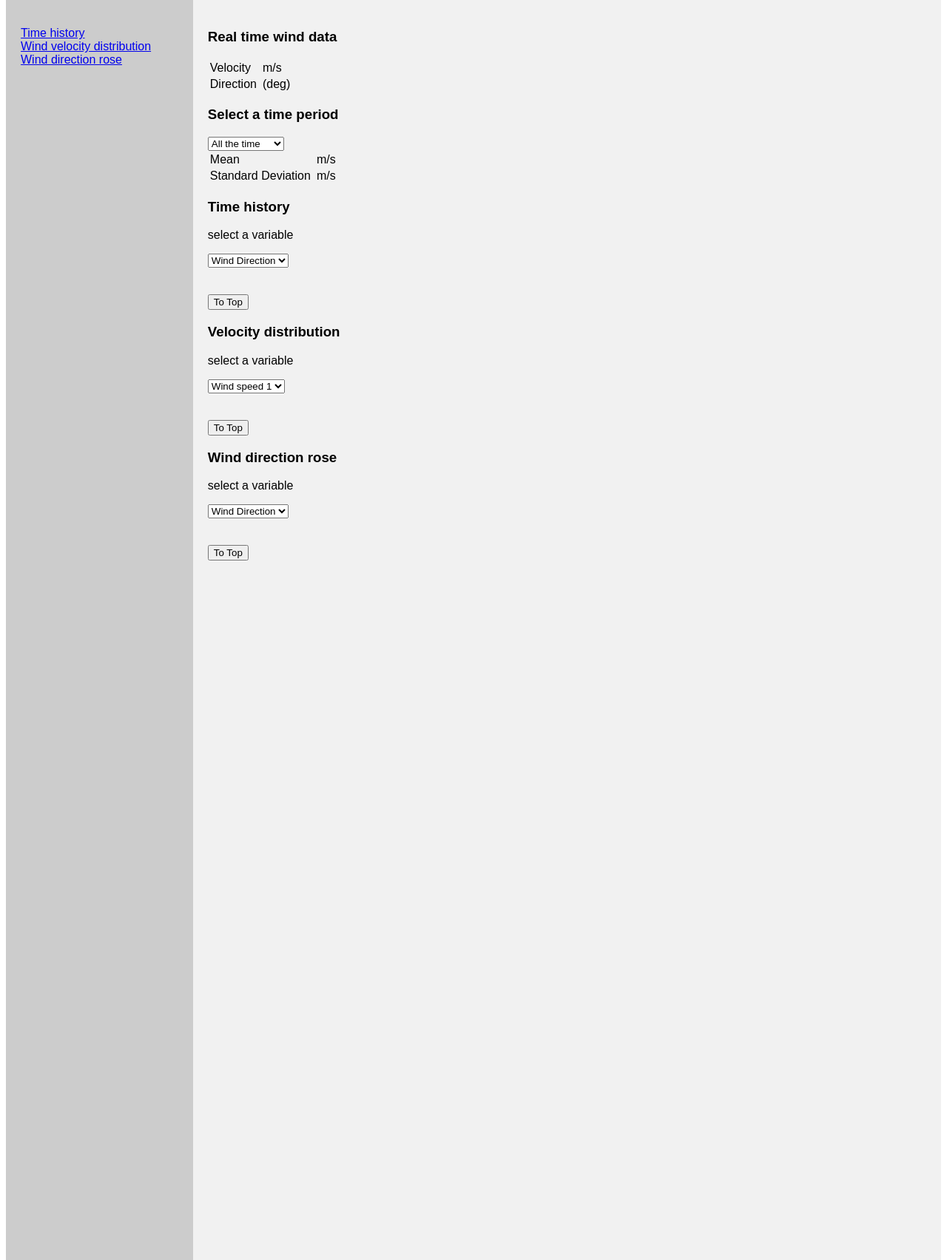
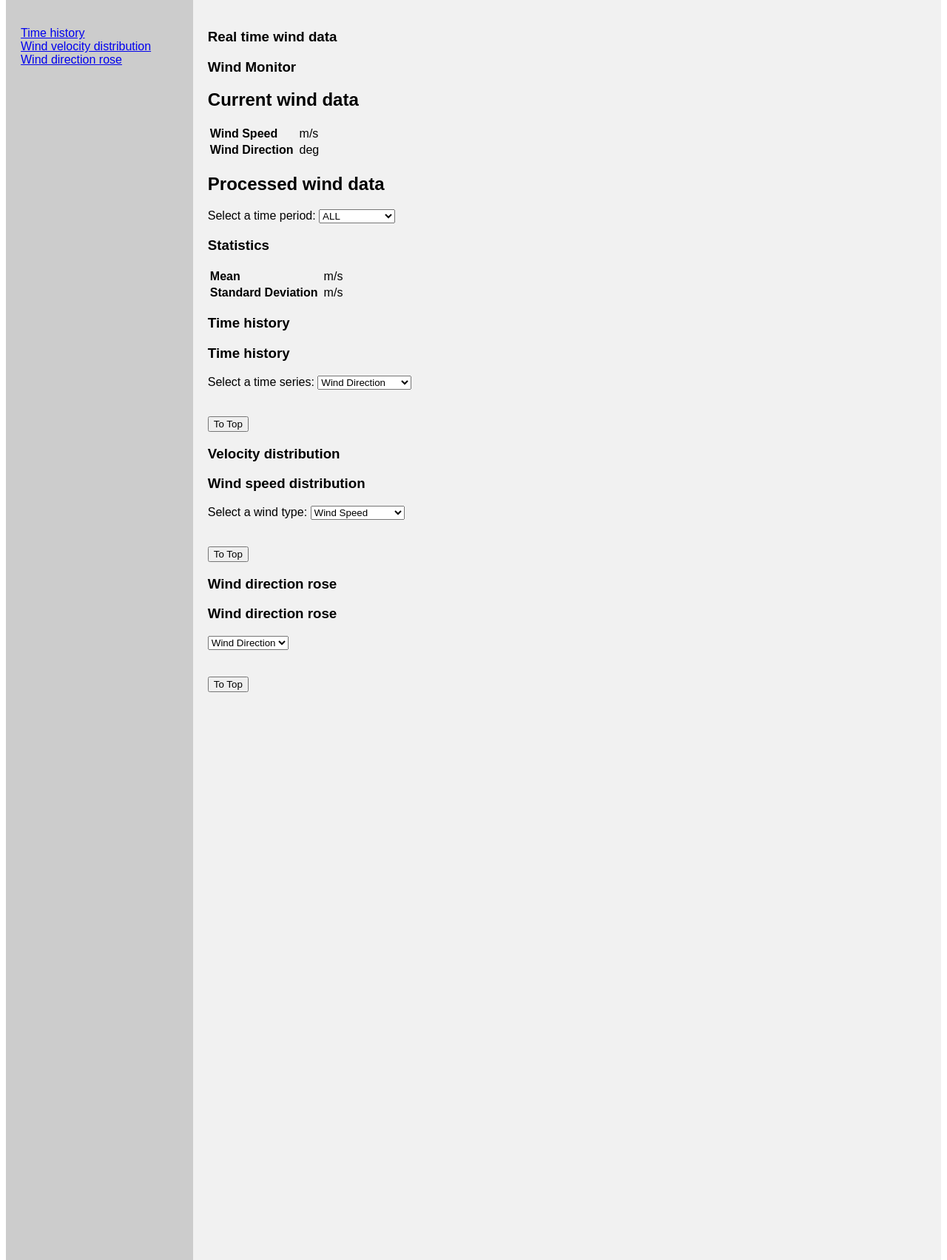
Before and after one commit to yhhe/WindSpeedMonitoring, a Flask app: page / in a window 1280 px wide. Shown: the part 216-1920 px from the top of the page at 74% size. Run offline with Flask 2, Linux system fonts and the light colour scheme; data that the repository does not hold is empty; parts of the project's set-up code (start-up, migrations or seed data) failed here and were passed over; some libraries are stand-ins or nearby versions.

Commit message:
updated gui design
 interactive rebase in progress; onto 38cd18d
 Last command done (1 command done):
    pick 3d99860 updated gui design
 Next commands to do (9 remaining commands):
    drop 33b2675 Initial commit
    drop 8fcacc1 Initial commit
 You are currently rebasing branch 'gui' on '38cd18d'.

 Changes to be committed:
	modified:   templates/index.html
	modified:   windVisual.py

```diff
--- a/templates/index.html
+++ b/templates/index.html
@@ -3,7 +3,7 @@
 <html>
 
 <head>
-    <title>Flask with matplotlib</title>
+    <title>Wind Monitor</title>
     <script type="text/javascript" src="https://ajax.googleapis.com/ajax/libs/jquery/1.9.1/jquery.min.js"></script>
     <script type="text/javascript">
     function topFunction() {
@@ -196,39 +196,44 @@
 
 <article>
     <h1>Real time wind data</h1>
+<body>
+    <h1>Wind Monitor</h1>
+    <h2>Current wind data</h2>
     <table>
         <tbody>
             <tr>
-                <td>Velocity</td>
+                <td><b>Wind Speed</b></td>
                 <td id = vel></td>
                 <td>m/s</td>
             </tr>
             <tr>
-                <td>Direction</td>
+                <td><b>Wind Direction</b></td>
                 <td id = dire></td>
-                <td>(deg)</td>
+                <td>deg</td>
             </tr>
         </tbody>
     </table>
 
-
-    <h1>Select a time period</h1>
+    <h2>Processed wind data</h2>
+    <td>Select a time period: </td>
     <select id=timeSelector onchange="refreshFigure()">
-        <option value="all" selected>All the time</option>
+        <option value="all" selected>ALL</option>
         <option value="hour">Last hour</option>
         <option value="day">Last 24 hours</option>
         <option value="week">Last 7 days</option>
     </select>
 
+    <h3>Statistics</h3>
+
     <table>
         <tbody>
             <tr>
-                <td>Mean</td>
+                <td><b>Mean</b></td>
                 <td id = mean></td>
                 <td>m/s</td>
             </tr>
             <tr>
-                <td>Standard Deviation</td>
+                <td><b>Standard Deviation</b></td>
                 <td id = sd></td>
                 <td>m/s</td>
             </tr>
@@ -237,12 +242,14 @@
 
     <div id='tHis'><a name='tHis'></a></div>
     <h1>Time history</h1>
+
+    <h3>Time history</h3>
     <div>
-        <p>select a variable</p>
+        <td>Select a time series: </td>
         <select id=selector1 onchange="drawGraph(this, 'plotimg1')">
             <option value="TH_Wind Direction" selected>Wind Direction</option>
-            <option value="TH_Wind speed 1">Wind speed 1</option>
-            <option value="TH_Wind speed 2">Wind speed 2</option>
+            <option value="TH_Wind speed 1">Wind Speed</option>
+            <option value="TH_Wind speed 2">Gust Wind Speed</option>
         </select>
     </div>
     <br/>
@@ -252,11 +259,12 @@
 
     <div id='hist'><a name='hist'></a></div>
     <h1>Velocity distribution</h1>
+    <h3>Wind speed distribution</h3>
     <div>
-        <p>select a variable</p>
+        <td>Select a wind type: </td>
         <select id=selector2 onchange="drawGraph(this, 'plotimg2')">
-            <option value="DS_Wind speed 1" selected>Wind speed 1</option>
-            <option value="DS_Wind speed 2">Wind speed 2</option>
+            <option value="DS_Wind speed 1" selected>Wind Speed</option>
+            <option value="DS_Wind speed 2">Gust Wind Speed</option>
         </select>
     </div>
     <br/>
@@ -266,11 +274,19 @@
     <div id='rose'><a name='rose'></a></div>
     <h1>Wind direction rose</h1>
     <div>
+    <h3>Wind direction rose</h3>
+    <!--<div>
         <p>select a variable</p>
         <select id=selector3 onchange="drawGraph(this, 'plotimg3')">
             <option value="RS_Wind Direction">Wind Direction</option>
         </select>
+    </div>-->
+    <div>
+        <select id=selector3 onchange="drawGraph(this, 'plotimg3')">
+            <option value="RS_Wind Direction">Wind Direction</option>
+        </select>
     </div>
+
     <br/>
     <img id=plotimg3></img>
     <button onclick="topFunction()" id="myBtn" title="Go to top">To Top</button>
--- a/windVisual.py
+++ b/windVisual.py
@@ -60,6 +60,8 @@ def drawTimeSeries(fig, t, data ,subname=''):
     ax.set_title('Time series '+subname)
     ax.set_xlabel('t(h)')
     ax.set_ylabel('Wind Speed(m/s)')
+    if subname == 'Wind Direction':
+        ax.set_ylabel('Wind Direction(deg)')
     ax.legend()
 
 def drawFrequencyDistribution(fig, data,subname='', hisbins=16):
```
